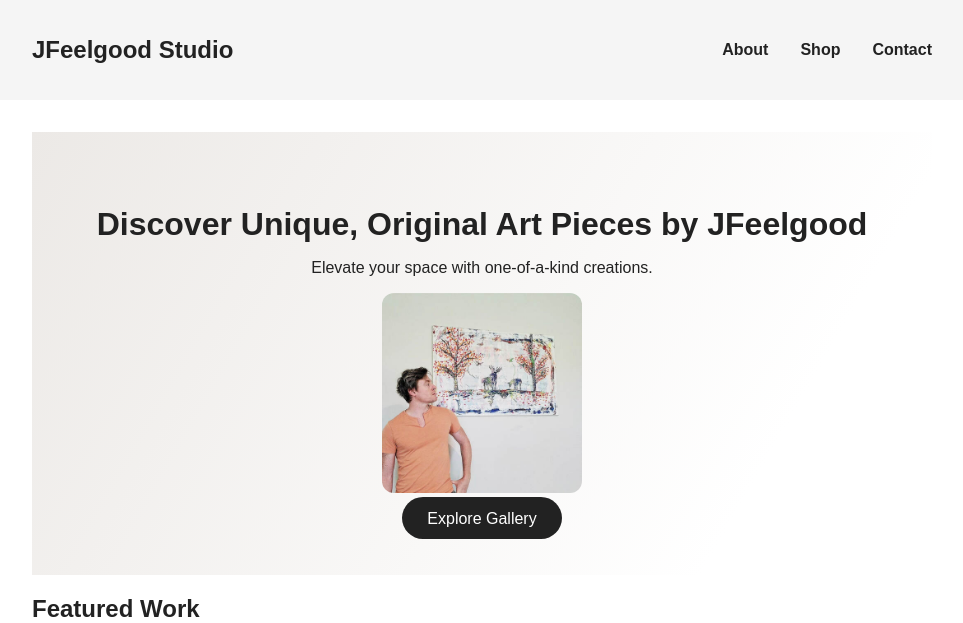
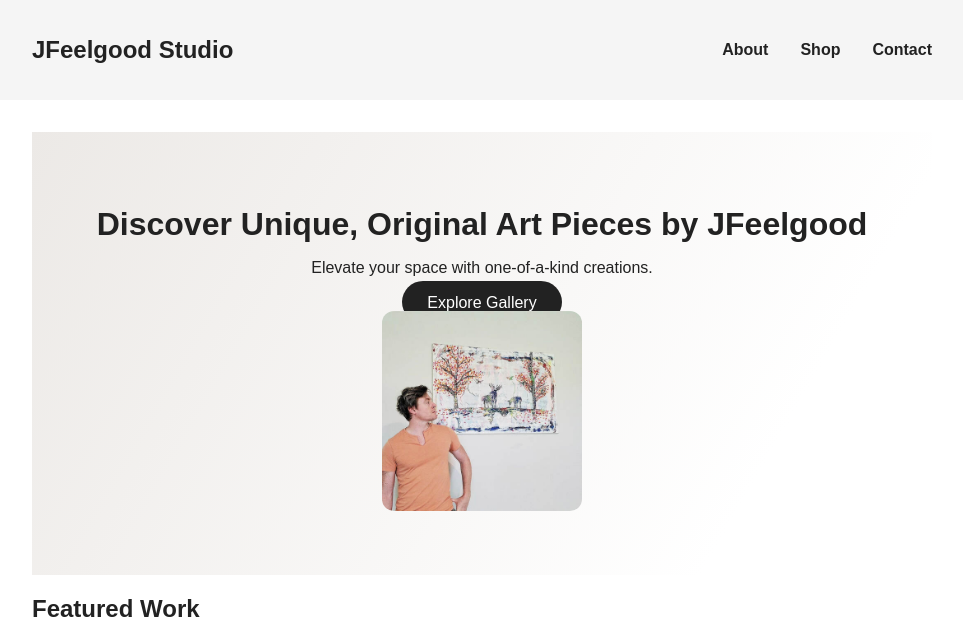
Before and after one commit to JFeelgoodOfficial/JFeelgood, a Jekyll site: the page built from index.md, in a window 1280 px wide. Shown: the top 623 px of the page, without its empty margins (158-1121 px from the left). Built offline with Jekyll 4.4.1, drawn with Linux system fonts in a browser that asks for light colours; grey boxes are pictures that could not be loaded.

Commit message:
Update index.md

```diff
--- a/index.md
+++ b/index.md
@@ -6,10 +6,10 @@ title: Home
 <div class="hero-banner">
   <h2>Discover Unique, Original Art Pieces by JFeelgood</h2>
   <p>Elevate your space with one-of-a-kind creations.</p>
+  <a class="cta-button" href="/shop">Explore Gallery</a>
   <img src="assets/images/JFeelgood_portrait2.jpg"
      alt="Portrait_of_JFeelgood_01"
      style="max-width:200px; border-radius:12px; display:block; margin:0 auto 1em auto;" />
-  <a class="cta-button" href="/shop">Explore Gallery</a>
 </div>
 
 
```
